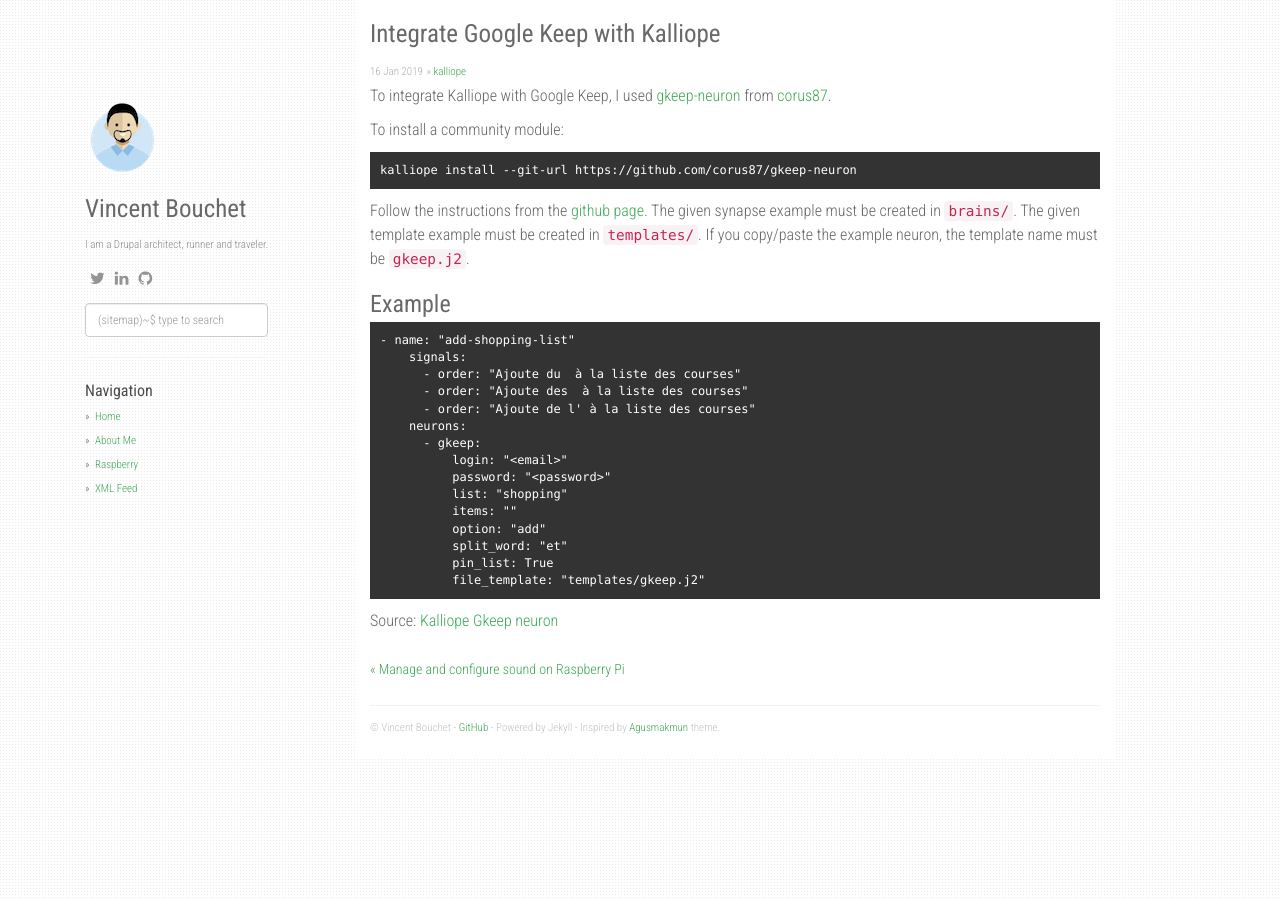
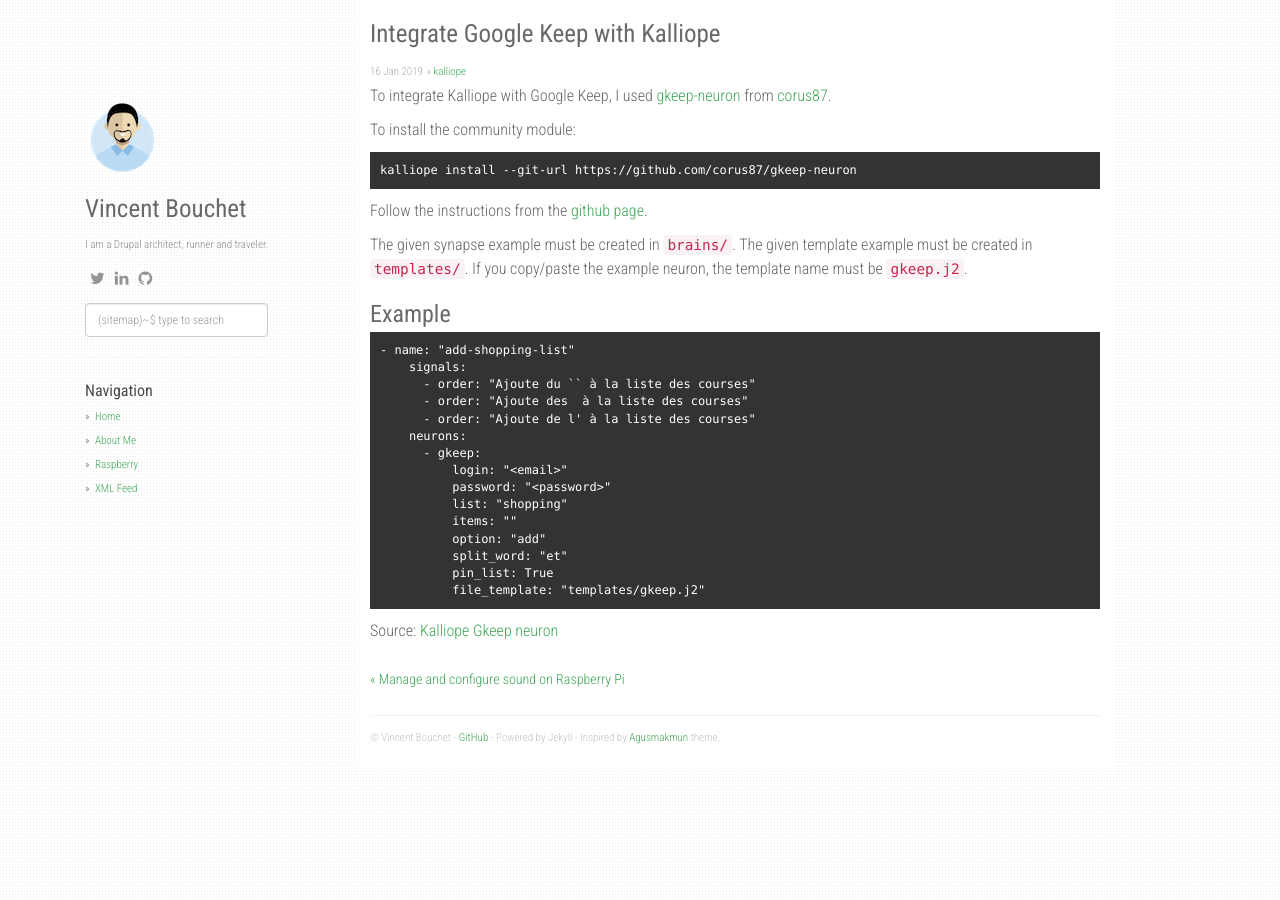
Before and after one commit to vbouchet31/vbouchet31.github.io, a Jekyll site: the page built from _posts/2019-01-16-kalliope-gkeep.markdown, in a window 1280 px wide. Built offline with Jekyll 4.4.1, drawn with Linux system fonts in a browser that asks for light colours; nearby versions of some CDN libraries.

Commit message:
Create post for kalliope and gkeep.

````diff
--- a/_posts/2019-01-16-kalliope-gkeep.markdown
+++ b/_posts/2019-01-16-kalliope-gkeep.markdown
@@ -6,18 +6,20 @@ categories: [kalliope]
 ---
 To integrate Kalliope with Google Keep, I used [gkeep-neuron](https://github.com/corus87/gkeep-neuron) from [corus87](https://github.com/corus87).
 
-To install a community module:
+To install the community module:
 ```
 kalliope install --git-url https://github.com/corus87/gkeep-neuron
 ```
 
-Follow the instructions from the [github page](https://github.com/corus87/gkeep-neuron). The given synapse example must be created in `brains/`. The given template example must be created in `templates/`. If you copy/paste the example neuron, the template name must be `gkeep.j2`.
+Follow the instructions from the [github page](https://github.com/corus87/gkeep-neuron).
+
+The given synapse example must be created in `brains/`. The given template example must be created in `templates/`. If you copy/paste the example neuron, the template name must be `gkeep.j2`.
 
 ### Example
 ```
 - name: "add-shopping-list"
     signals:
-      - order: "Ajoute du {{items}} à la liste des courses"
+      - order: "Ajoute du `{{items}}` à la liste des courses"
       - order: "Ajoute des {{items}} à la liste des courses"
       - order: "Ajoute de l'{{items}} à la liste des courses"
     neurons:
````
